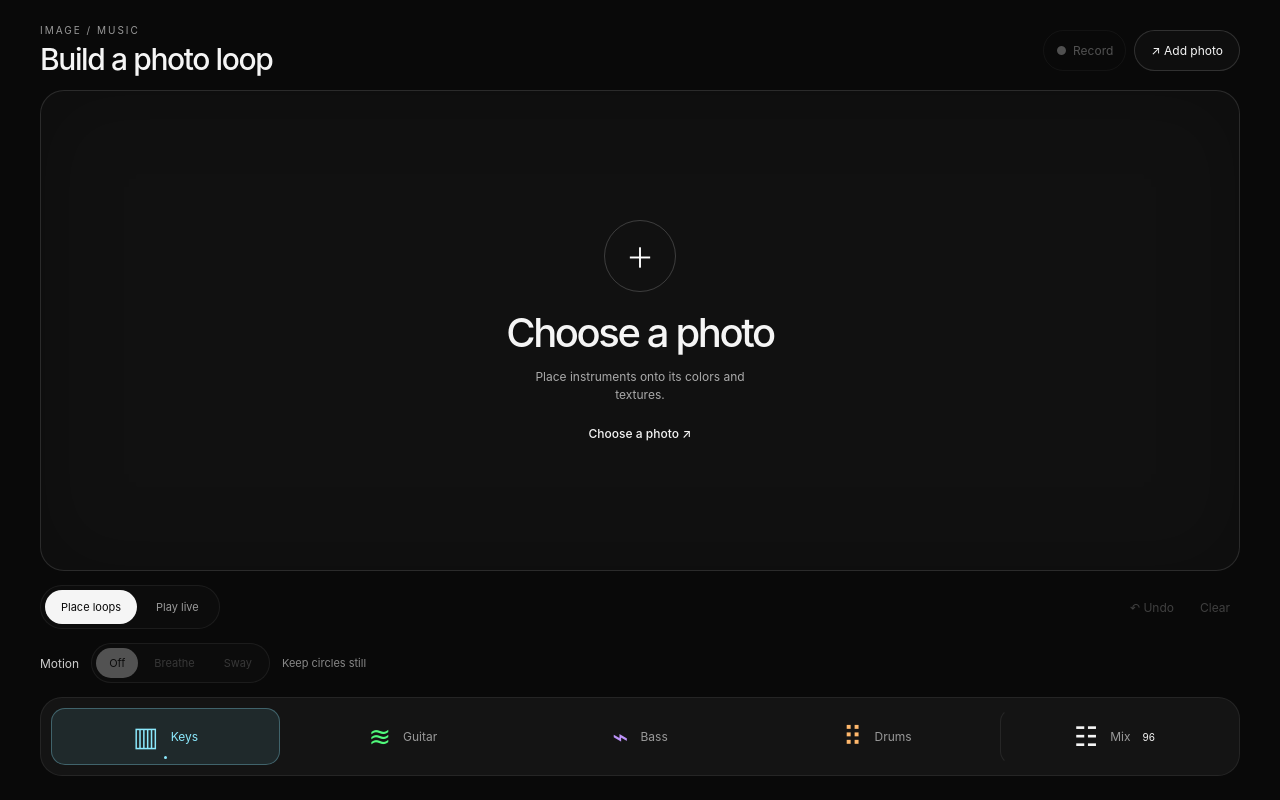
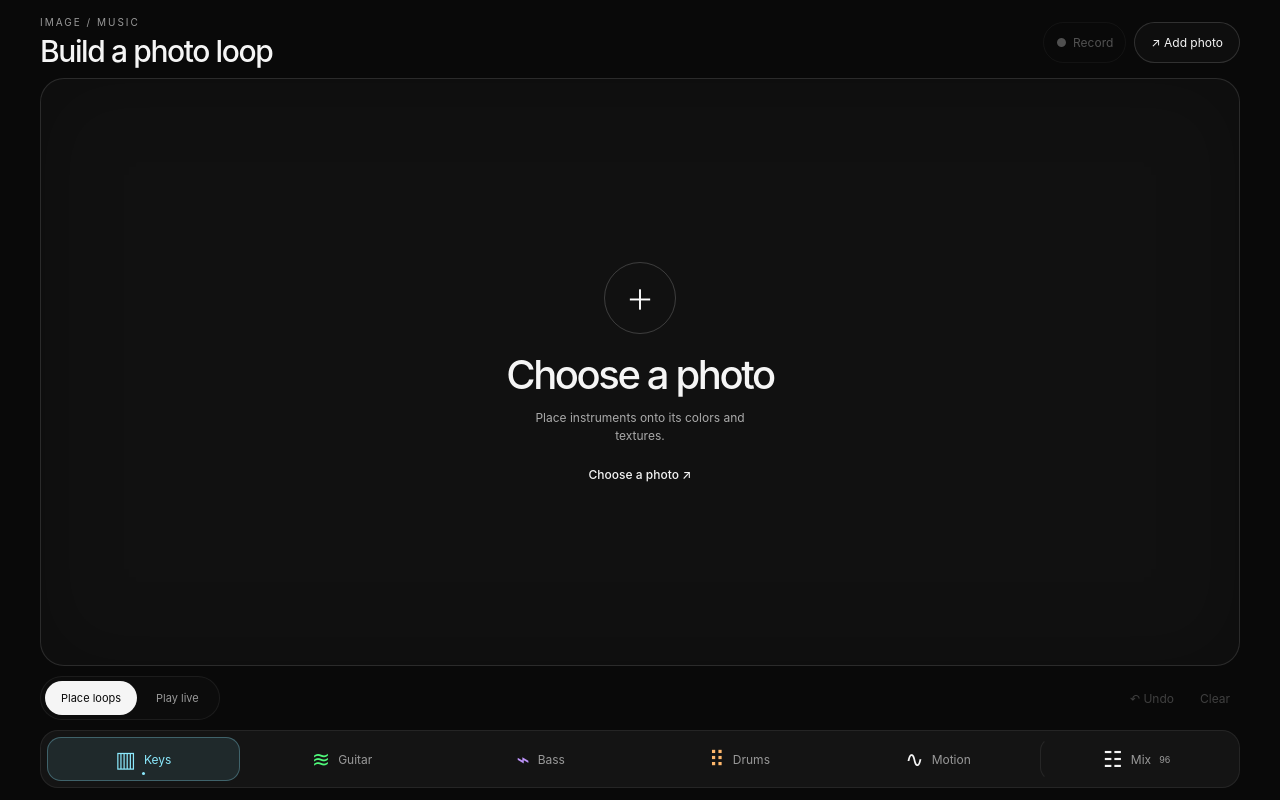
Before and after one commit to dipinchopra/photo-music, a React (Vite) app: page / in a window 1280 px wide. Built offline with nearby package versions, Linux system fonts and the light colour scheme.

Commit message:
Expand photo play area with compact scrolling dock and integrated motion sheet

```diff
--- a/src/App.tsx
+++ b/src/App.tsx
@@ -50,9 +50,9 @@ export default function App() {
   const nextIdRef = useRef(1);
 
   const sheetDragStart = useRef<number | null>(null);
-  const [sheet, setSheet] = useState<Instrument | 'mix' | null>(null);
-  const openSheet = (value: Instrument | 'mix') => {
-    if (value !== 'mix') {
+  const [sheet, setSheet] = useState<Instrument | 'mix' | 'motion' | null>(null);
+  const openSheet = (value: Instrument | 'mix' | 'motion') => {
+    if (value !== 'mix' && value !== 'motion') {
       setSelected(value);
     }
     setSheet(current => current === value ? null : value);
@@ -574,8 +574,31 @@ export default function App() {
         <button disabled={!placements.length} onClick={() => updatePlacements([])}>Clear</button>
       </div>
     </section>
-    <section className="motionControls" aria-label="Circle motion">
-      <span>Motion</span>
+    <div className={`dockRegion ${sheet ? 'sheetExpanded' : ''}`}>
+    <nav className="instrumentDock" aria-label="Instruments, motion and mix">
+      {INSTRUMENTS.map((instrument, index) => <button key={instrument.id}
+        style={{ '--instrument-color': instrument.color } as React.CSSProperties}
+        className={selected === instrument.id ? 'active' : ''}
+        aria-label={`${instrument.label.slice(3)} controls`} aria-pressed={selected === instrument.id} aria-controls="instrumentSheet" aria-expanded={sheet === instrument.id}
+        onClick={() => openSheet(instrument.id)}>
+        <span className="instrumentGlyph" aria-hidden="true">{['▥', '≋', '⌁', '⠿'][index]}</span>
+        <span>{['Keys', 'Guitar', 'Bass', 'Drums'][index]}</span><i />
+      </button>)}
+      <button className={`motionButton ${sheet === 'motion' ? 'active' : ''}`} aria-label={`Motion controls, ${motion}`}
+        aria-controls="instrumentSheet" aria-expanded={sheet === 'motion'} onClick={() => openSheet('motion')}>
+        <span className="instrumentGlyph" aria-hidden="true">∿</span><span>Motion</span>{motion !== 'off' && <i />}
+      </button>
+      <button className={`mixButton ${sheet === 'mix' ? 'active' : ''}`} aria-controls="instrumentSheet" aria-expanded={sheet === 'mix'} onClick={() => openSheet('mix')}><span className="instrumentGlyph" aria-hidden="true">☷</span><span>Mix</span><small>{controls.tempo}</small></button>
+    </nav>
+    <section id="instrumentSheet" className={`controlSheet ${sheet ? 'isOpen' : ''}`} inert={!sheet} aria-hidden={!sheet}
+      aria-labelledby="sheetTitle">
+      <div className="sheetContent controls" style={{ '--instrument-color': INSTRUMENTS.find(i => i.id === sheet)?.color || '#f5f5f5' } as React.CSSProperties}>
+        <button className="sheetHandle" aria-label="Collapse controls" onClick={() => setSheet(null)}
+          onPointerDown={event => { sheetDragStart.current = event.clientY; event.currentTarget.setPointerCapture(event.pointerId); }}
+          onPointerUp={event => { if (sheetDragStart.current !== null && event.clientY - sheetDragStart.current > 30) setSheet(null); sheetDragStart.current = null; }}
+          onPointerCancel={() => { sheetDragStart.current = null; }}><span /></button>
+        <header className="sheetHeader"><div><h2 id="sheetTitle">{sheet === 'mix' ? 'The mix' : sheet === 'motion' ? 'Motion' : INSTRUMENTS.find(i => i.id === sheet)?.label}</h2></div><button onClick={() => setSheet(null)} aria-label="Close controls">✕</button></header>
+        {sheet === 'motion' && <div className="motionControls">
       <div className="modePicker">
         {(['off', 'breathe', 'sway'] as const).map(value => <button key={value} disabled={!hasImage}
           aria-pressed={motion === value} className={motion === value ? 'selected' : ''}
@@ -585,27 +608,9 @@ export default function App() {
           }}>{value === 'off' ? 'Off' : value === 'breathe' ? 'Breathe' : 'Sway'}</button>)}
       </div>
       <small>{motion === 'sway' ? 'Drift across colors · sound follows' : motion === 'breathe' ? 'Gently expand and settle' : 'Keep circles still'}</small>
-    </section>
-    <div className={`dockRegion ${sheet ? 'sheetExpanded' : ''}`}>
-    <nav className="instrumentDock" aria-label="Instruments and mix">
-      {INSTRUMENTS.map((instrument, index) => <button key={instrument.id}
-        style={{ '--instrument-color': instrument.color } as React.CSSProperties}
-        className={selected === instrument.id ? 'active' : ''}
-        aria-label={`${instrument.label.slice(3)} controls`} aria-pressed={selected === instrument.id} aria-controls="instrumentSheet" aria-expanded={sheet === instrument.id}
-        onClick={() => openSheet(instrument.id)}>
-        <span className="instrumentGlyph" aria-hidden="true">{['▥', '≋', '⌁', '⠿'][index]}</span>
-        <span>{['Keys', 'Guitar', 'Bass', 'Drums'][index]}</span><i />
-      </button>)}
-      <button className={`mixButton ${sheet === 'mix' ? 'active' : ''}`} aria-controls="instrumentSheet" aria-expanded={sheet === 'mix'} onClick={() => openSheet('mix')}><span className="instrumentGlyph" aria-hidden="true">☷</span><span>Mix</span><small>{controls.tempo}</small></button>
-    </nav>
-    <section id="instrumentSheet" className={`controlSheet ${sheet ? 'isOpen' : ''}`} inert={!sheet} aria-hidden={!sheet}
-      aria-labelledby="sheetTitle">
-      <div className="sheetContent controls" style={{ '--instrument-color': INSTRUMENTS.find(i => i.id === sheet)?.color || '#f5f5f5' } as React.CSSProperties}>
-        <button className="sheetHandle" aria-label="Collapse controls" onClick={() => setSheet(null)}
-          onPointerDown={event => { sheetDragStart.current = event.clientY; event.currentTarget.setPointerCapture(event.pointerId); }}
-          onPointerUp={event => { if (sheetDragStart.current !== null && event.clientY - sheetDragStart.current > 30) setSheet(null); sheetDragStart.current = null; }}
-          onPointerCancel={() => { sheetDragStart.current = null; }}><span /></button>
-        <header className="sheetHeader"><div><h2 id="sheetTitle">{sheet === 'mix' ? 'The mix' : INSTRUMENTS.find(i => i.id === sheet)?.label}</h2></div><button onClick={() => setSheet(null)} aria-label="Close controls">✕</button></header>
+      <label className="sizeControl"><span>Amount <output>{motionAmount}%</output></span>
+        <Slider value={motionAmount} onChange={value => { setMotionAmount(value); motionAmountRef.current = value / 100; }} /></label>
+    </div>}
         {sheet === 'keys' && <div className="instrumentModule keysModule"><strong>🎹 Keyboard</strong>
           {([['keys', 'Volume', 'Sets the level of every keyboard circle.'], ['keysTone', 'Tone', 'Moves from soft keys to a brighter synth.'],
             ['keysSustain', 'Note length', 'Controls how long keyboard notes ring.']] as const).map(([key, label, help]) =>
@@ -650,7 +655,6 @@ export default function App() {
             <Slider value={controls.space} onChange={(value) => setControl('space', value)} /></label></div>}
 
         {sheet === 'mix' && <label className="sizeControl"><span>Circle size <output>{Math.round(radius)}px</output></span><Slider min={28} max={90} value={radius} onChange={setRadius} /><small>Larger circles sample more color and play louder.</small></label>}
-        {sheet === 'mix' && motion !== 'off' && <label className="sizeControl"><span>Motion amount <output>{motionAmount}%</output></span><Slider value={motionAmount} onChange={value => { setMotionAmount(value); motionAmountRef.current = value / 100; }} /></label>}
       </div>
     </section>
     </div>
--- a/src/styles.css
+++ b/src/styles.css
@@ -480,3 +480,21 @@ html, body, #root, .app, .app * {
 .arpControls label { min-width: 0; }
 .arpControls select { width: 100%; padding: 8px; border: 1px solid #ffffff20; border-radius: 8px; background: #202020; color: #eee; font: inherit; font-size: 11px; }
 .arpControls select:disabled { opacity: .4; }
+
+/* One compact scrolling dock leaves the photo the remaining screen height. */
+.app { gap: 10px; padding-top: 16px; padding-bottom: max(12px, env(safe-area-inset-bottom)); }
+.instrumentDock { display: flex; gap: 6px; padding: 6px; overflow-x: auto; overflow-y: hidden; touch-action: pan-x; overscroll-behavior-x: contain; scrollbar-width: thin; scrollbar-color: #ffffff25 transparent; border-radius: 18px; }
+.instrumentDock button { flex: 1 0 100px; flex-direction: row; gap: 8px; padding: 10px 12px; white-space: nowrap; min-height: 44px; }
+.instrumentDock .instrumentGlyph { font-size: 22px; }
+.instrumentDock .mixButton small { position: static; font-size: 9px; color: #999; }
+.motionButton.active { --instrument-color: #f5f5f5; }
+.controlSheet .motionControls { display: flex; flex-direction: column; align-items: stretch; gap: 16px; padding-bottom: 4px; }
+.controlSheet .motionControls .modePicker { align-self: flex-start; }
+.controlSheet .motionControls small { flex-basis: auto; line-height: 1.5; }
+.controlSheet .motionControls .sizeControl { display: flex; flex-direction: column; gap: 8px; }
+@media (max-width: 700px) {
+  .app { padding: max(10px, env(safe-area-inset-top)) 10px max(8px, env(safe-area-inset-bottom)); gap: 8px; }
+  .instrumentDock { gap: 4px; padding: 5px; }
+  .instrumentDock button { flex-basis: 86px; padding: 9px 10px; font-size: 11px; gap: 7px; }
+  .instrumentDock .instrumentGlyph { font-size: 20px; }
+}
```
